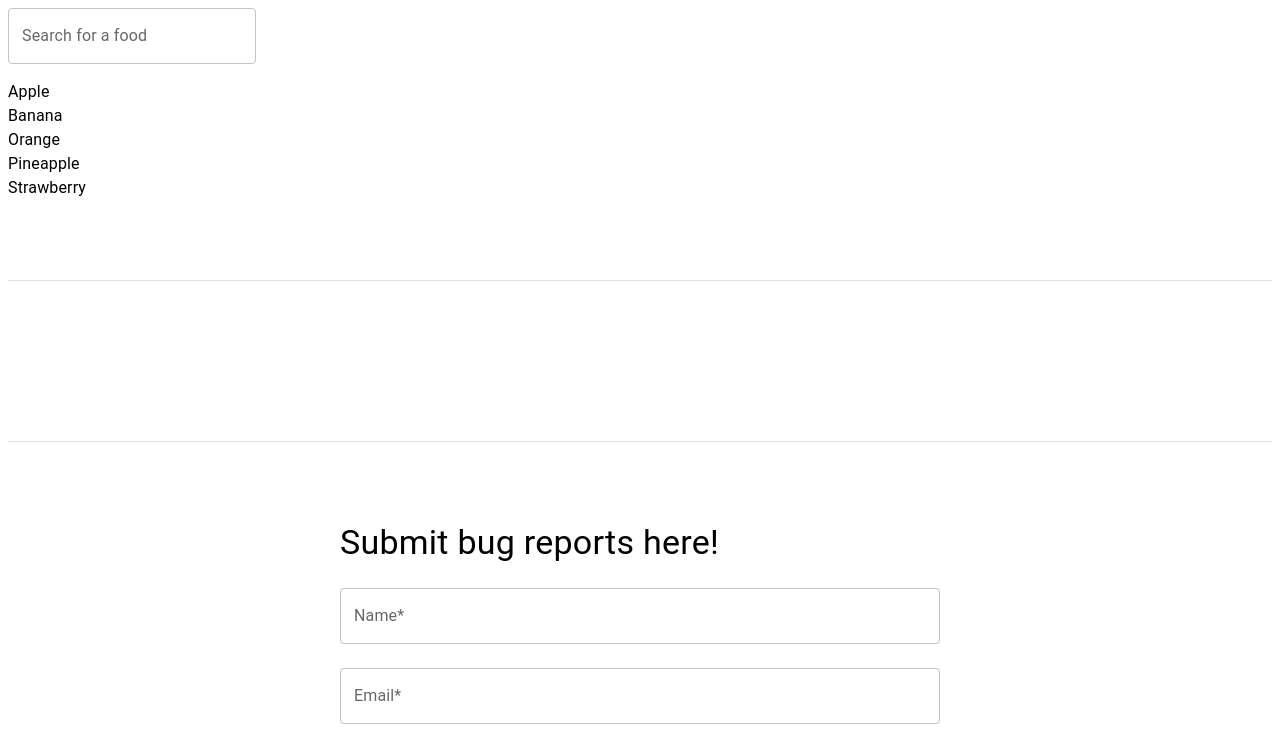
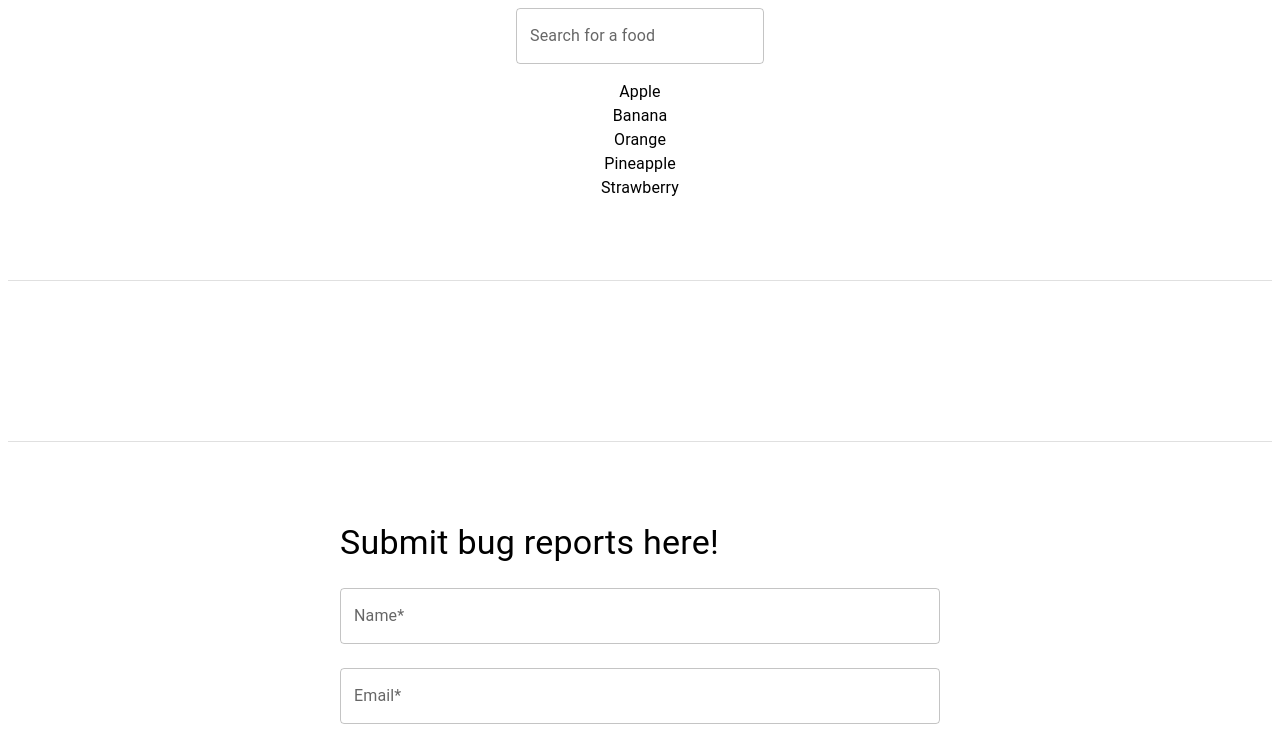
Before and after one commit to RobertDanielsson/react-tdd, a React (Create React App) app: page / in a window 1280 px wide. Shown: the top 746 px of the page. Built offline with nearby package versions, Linux system fonts and the light colour scheme.

Commit message:
styling stuff

```diff
--- a/src/Components/FoodSearcher.tsx
+++ b/src/Components/FoodSearcher.tsx
@@ -20,7 +20,7 @@ const FoodSearcher = ({ availableFoods, onFoodSelect }: FoodSearcherProps) => {
     }
 
     return (
-        <Box>
+        <Box textAlign="center">
             <TextField
                 sx={{ mb: 2 }}
                 label="Search for a food"
```
